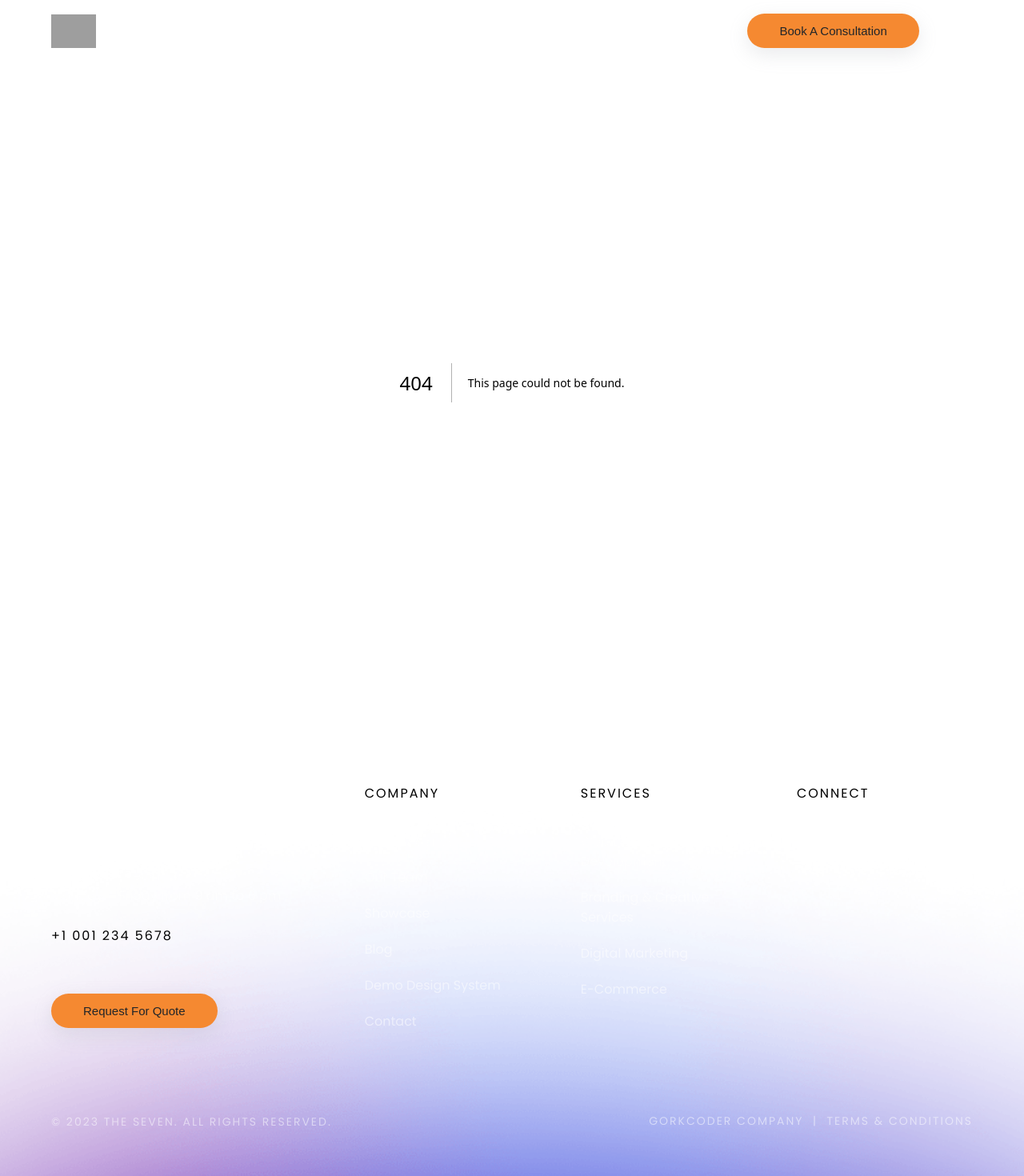
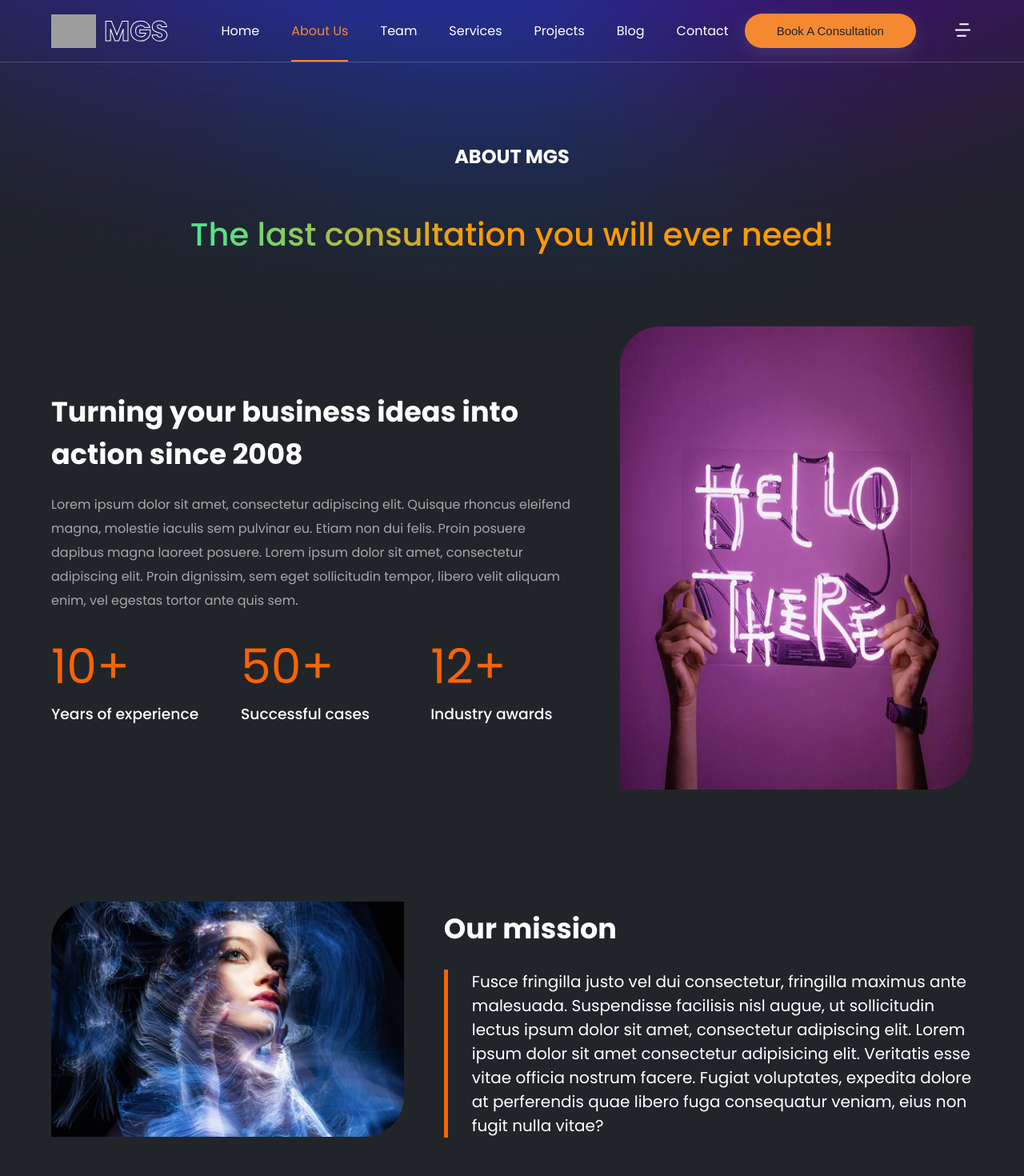
Before and after one commit to Animesh239/mgstucson, a Next.js app: page /about in a window 1280 px wide. Before the commit this address had no page. Shown: the top 1470 px of the page at 80% size. Built offline with nearby package versions, Linux system fonts and the light colour scheme; grey boxes are pictures that could not be loaded.

Commit message:
About href

```diff
--- a/components/ShowCase.js
+++ b/components/ShowCase.js
@@ -11,7 +11,7 @@ const ShowCase = () => {
       <section className='showcase'>
         <div className='container'>
           <div className='heading-title'>
-            <Title title='Selected cases' />
+            <Title title='Selected Projects' />
           </div>
           <div className='hero-content grid-3 py'>
             {showcase.map((item) => (
@@ -20,7 +20,7 @@ const ShowCase = () => {
           </div>
           <div className='card links'>
             <Link href='/'>
-              VIEW ALL CASES <HiOutlineArrowRight className='link-icon' />
+              VIEW ALL PROJECTS <HiOutlineArrowRight className='link-icon' />
             </Link>
           </div>
         </div>
--- a/components/common/Footer.js
+++ b/components/common/Footer.js
@@ -10,10 +10,10 @@ const Footer = () => {
         <div className='container'>
           <div className='grid-4'>
             <div className='logo'>
-              <TitleLogo title='creative' caption='7' className='logobg' />
+              <TitleLogo title='M G S' caption='7' className='logobg' />
               <br />
               <span>
-                Questions? Reach us <br /> Monday – Friday from 9 am to 6 pm
+                Questions? Reach us <br /> Monday – Saturday<br/> from 10 am to 6 pm
               </span>
               <br />
               <br />
@@ -24,7 +24,7 @@ const Footer = () => {
             <ul>
               <h3>COMPANY</h3>
               <li>
-                <Link href='/'>About agency</Link>
+                <Link href='/'>About Us</Link>
               </li>
               <li>
                 <Link href='/'>Our team</Link>
@@ -85,12 +85,12 @@ const Footer = () => {
           </div>
           <div className='legal connect py'>
             <div className='text'>
-              <span>© 2023 THE SEVEN. ALL RIGHTS RESERVED.</span>
+              <span>© 2024 MGS. ALL RIGHTS RESERVED.</span>
             </div>
             <div className='connect'>
-              <span>GORKCODER COMPANY</span>
+              <span>Made with 💜</span>
               <span> &nbsp; | &nbsp; </span>
-              <span>TERMS & CONDITIONS</span>
+              <span>Team MGS Intern</span>
             </div>
           </div>
         </div>
--- a/components/common/Header.js
+++ b/components/common/Header.js
@@ -27,8 +27,8 @@ const Header = () => {
             <Link href='/' className={activeLink == "/" ? "activeLink" : "none"}>
               Home
             </Link>
-            <Link href='/agency' className={activeLink == "/agency" ? "activeLink" : "none"}>
-              Agency
+            <Link href='/about' className={activeLink == "/about" ? "activeLink" : "none"}>
+              About Us
             </Link>
             <Link href='/team' className={activeLink == "/team" ? "activeLink" : "none"}>
               Team
@@ -36,8 +36,8 @@ const Header = () => {
             <Link href='/services' className={activeLink == "/services" ? "activeLink" : "none"}>
               Services
             </Link>
-            <Link href='/showcase' className={activeLink == "/showcase" ? "activeLink" : "none"}>
-              Showcase
+            <Link href='/projects' className={activeLink == "/projects" ? "activeLink" : "none"}>
+              Projects
             </Link>
             <Link href='/blogs' className={activeLink == "/blogs" ? "activeLink" : "none"}>
               Blog
--- /dev/null
+++ b/pages/about.js
@@ -0,0 +1,15 @@
+import { About } from "@/sections"
+import Head from "next/head"
+
+const AboutPage = () => {
+  return (
+    <>
+      <Head>
+        <title>About Us</title>
+      </Head>
+      <About />
+    </>
+  )
+}
+
+export default AboutPage
--- a/sections/Agency.js
+++ b/sections/About.js
@@ -1,22 +1,24 @@
 import Banner from "@/components/Banner"
 import Brand from "@/components/Brand"
+import Srikant from "@/components/Srikant"
 import Testimonial from "@/components/Testimonial"
+
 import { Title, TitleSm } from "@/components/common/Title"
 
-const Agency = () => {
+const About = () => {
   return (
     <>
       <section className='agency bg-top'>
         <div className='container'>
           <div className='heading-title'>
-            <TitleSm title='ABOUT AGENCY' /> <br />
+            <TitleSm title='ABOUT MGS' /> <br />
             <br />
-            <Title title='The last digital agency you will ever need!' className='title-bg' />
+            <Title title='The last consultation you will ever need!' className='title-bg' />
           </div>
 
           <div className='content flex1'>
             <div className='left w-60 py'>
-              <TitleSm title='Turning your business ideas into smart digital products since 2001' />
+              <TitleSm title='Turning your business ideas into action since 2008' />
               <p className='desc-p'>Lorem ipsum dolor sit amet, consectetur adipiscing elit. Quisque rhoncus eleifend magna, molestie iaculis sem pulvinar eu. Etiam non dui felis. Proin posuere dapibus magna laoreet posuere. Lorem ipsum dolor sit amet, consectetur adipiscing elit. Proin dignissim, sem eget sollicitudin tempor, libero velit aliquam enim, vel egestas tortor ante quis sem.</p>
               <div className='grid-3'>
                 <div className='box'>
@@ -62,4 +64,4 @@ const Agency = () => {
   )
 }
 
-export default Agency
+export default About
--- a/sections/index.js
+++ b/sections/index.js
@@ -1,8 +1,8 @@
 import Hero from "./Hero"
-import Agency from "./Agency"
+import About from "./About"
 import ShowCase from "./ShowCase"
 import Team from "./Team"
 import Blog from "./Blog"
 import Contact from "./Contact"
 
-export { Hero, Agency, Team, ShowCase, Blog, Contact }
+export { Hero, About, Team, ShowCase, Blog, Contact }
```
Also changed, not shown: pages/agency.js (deleted, +0 -15 lines).
